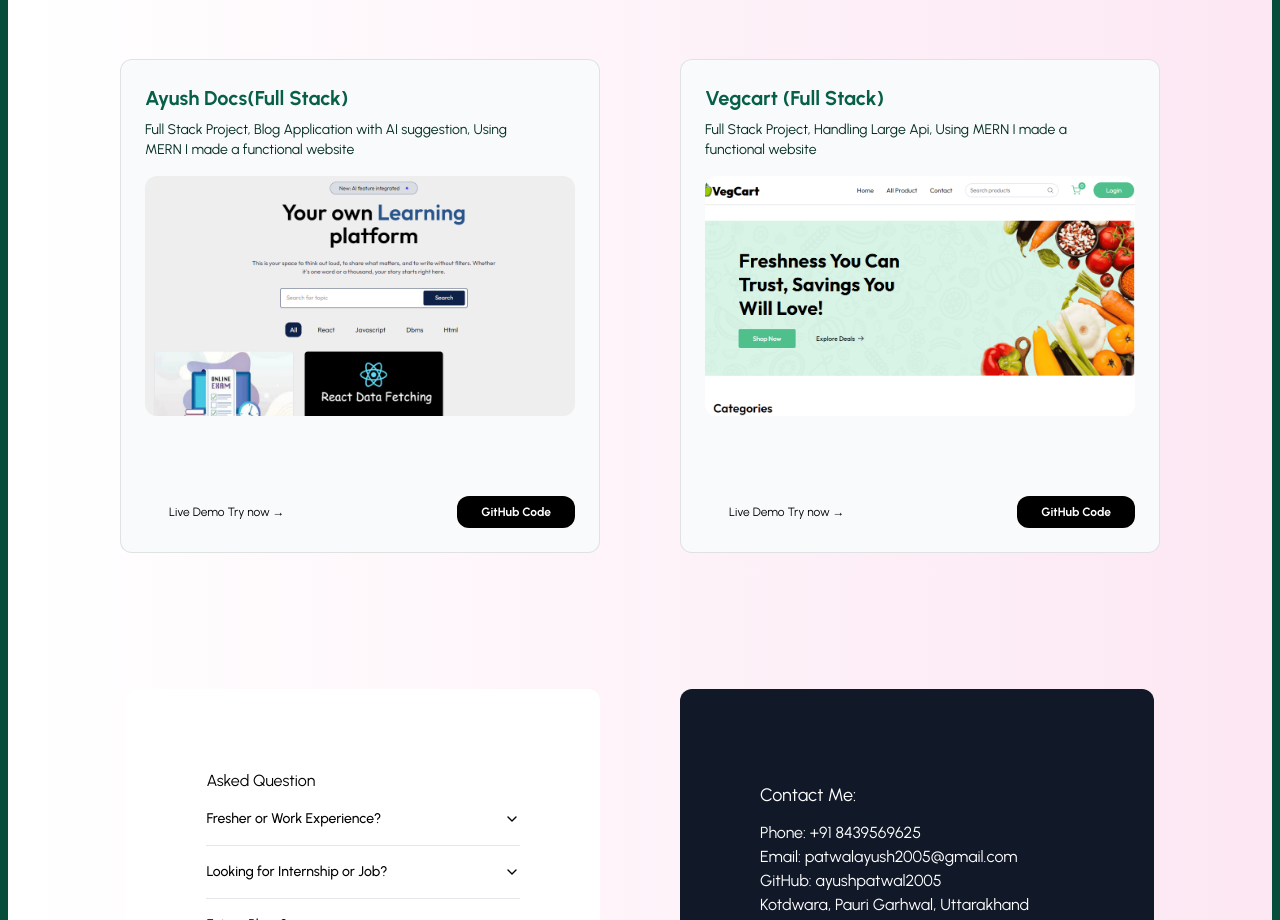
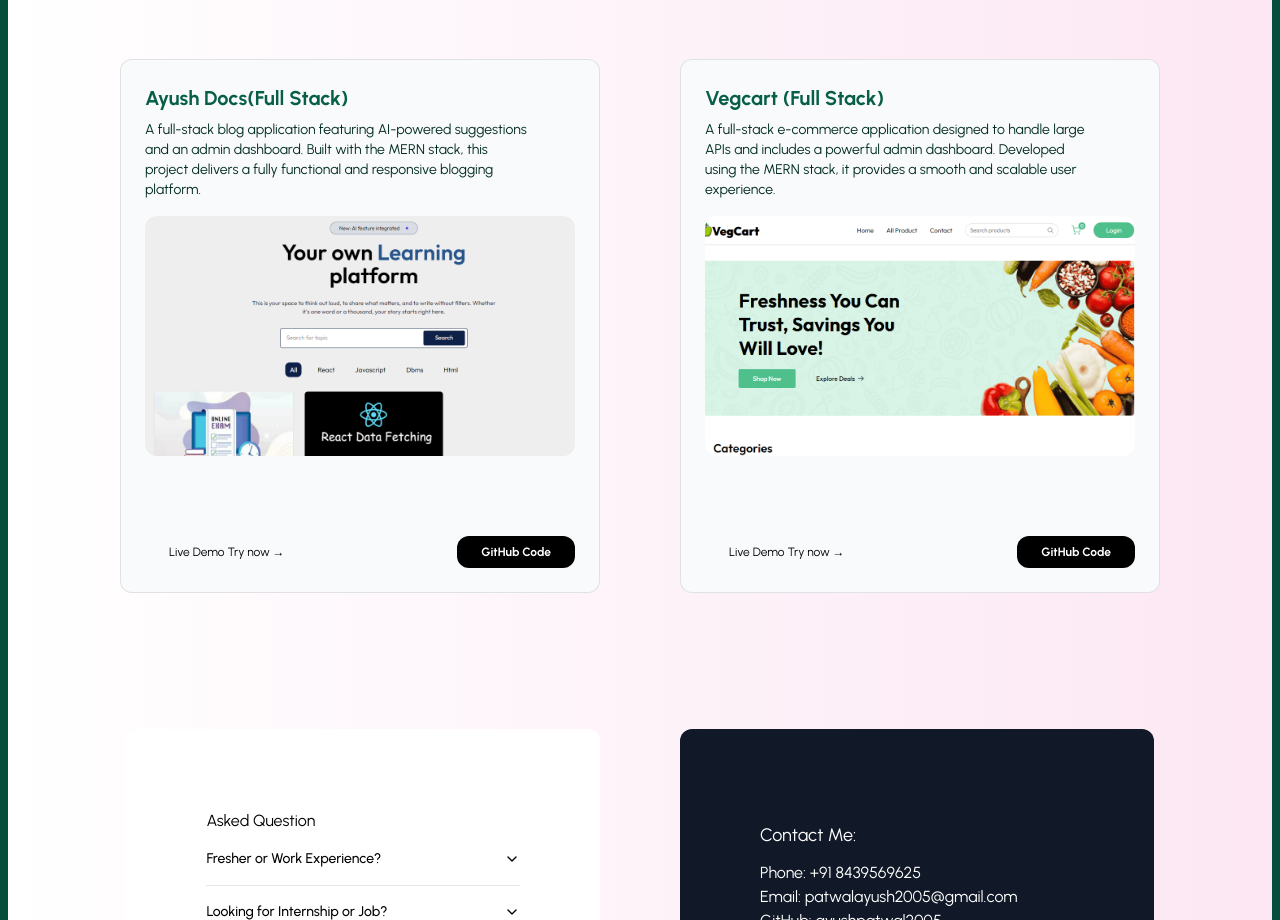
Before and after one commit to ayushpatwal011/portfolio, a Next.js app: page / in a window 1280 px wide. Shown: the part 2480-3400 px from the top of the page. Built offline with nearby package versions, Linux system fonts and the light colour scheme.

Commit message:
Update Projects.tsx

```diff
--- a/src/app/components/Projects.tsx
+++ b/src/app/components/Projects.tsx
@@ -9,9 +9,11 @@ const Projects = () => {
         <h1 className='w-full text-center font-semibold text-4xl pt-4'>Projects</h1>
         <div className='md:flex justify-center items-center gap-20'>
 
-            <ProjectOne name="Ayush Docs(Full Stack)" content="Full Stack Project, Blog Application with AI suggestion, Using MERN I made a functional website" liveDemo="https://ayushdocs-rcmw0a83y-ayushpatwals-projects.vercel.app" githubCode="https://github.com/ayushpatwal011/ayushdocs"/>
+            <ProjectOne name="Ayush Docs(Full Stack)" content="A full-stack blog application featuring AI-powered suggestions and an admin dashboard. Built with the MERN stack, this project delivers a fully functional and responsive blogging platform.
+" liveDemo="https://ayushdocs.vercel.app" githubCode="https://github.com/ayushpatwal011/ayushdocs"/>
 
-            <ProjectTwo name="Vegcart (Full Stack)" content="Full Stack Project, Handling Large Api, Using MERN I made a functional website" liveDemo="https://vegcart-seven.vercel.app/" githubCode="https://github.com/ayushpatwal011/vegcart"/>
+            <ProjectTwo name="Vegcart (Full Stack)" content="A full-stack e-commerce application designed to handle large APIs and includes a powerful admin dashboard. Developed using the MERN stack, it provides a smooth and scalable user experience.
+" liveDemo="https://vegcart-seven.vercel.app" githubCode="https://github.com/ayushpatwal011/vegcart"/>
 
         </div>
     </div>
```
